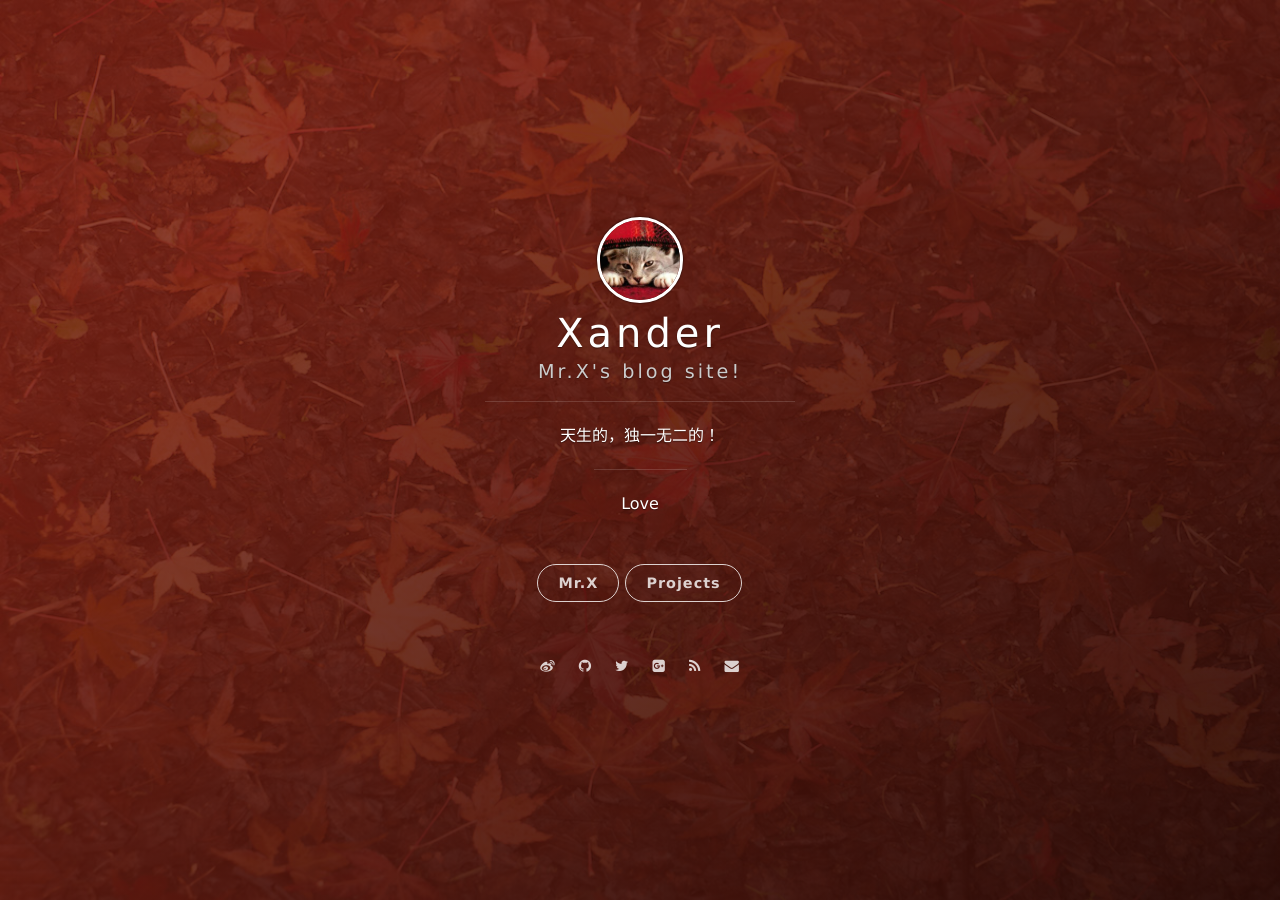
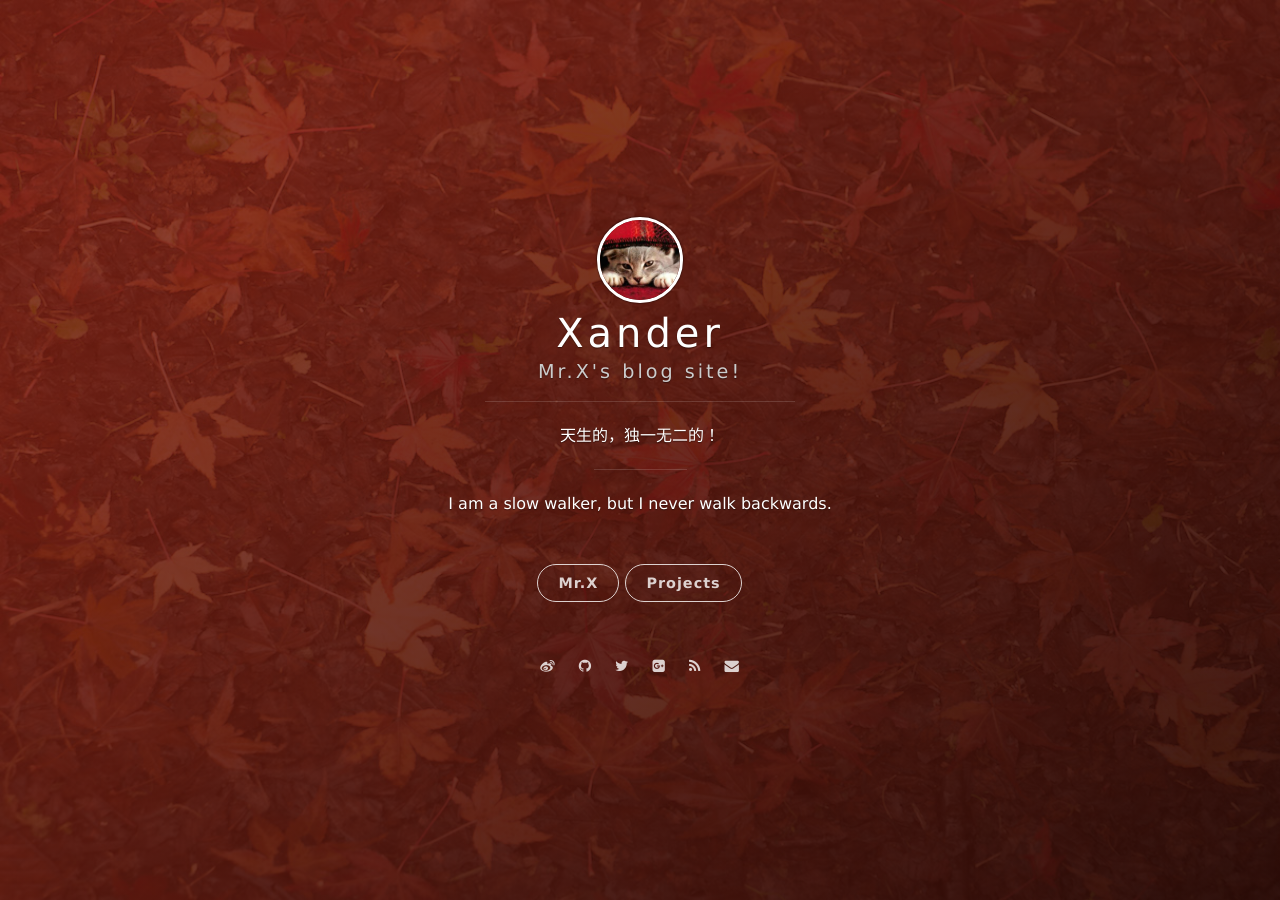
Before and after one commit to bobi1134/mrx520.github.io, a Jekyll site: the page built from index.html, in a window 1280 px wide. Built offline with Jekyll 4.4.1, drawn with Linux system fonts in a browser that asks for light colours; nearby versions of some CDN libraries; the list of posts is cut into pages by our own code.

Commit message:
更新配置文件

```diff
--- a/_config.yml
+++ b/_config.yml
@@ -1,7 +1,7 @@
 # Basic
 title: Xander
 subtitle: Mr.X's blog site!
-welcome_message: Love
+welcome_message: I am a slow walker, but I never walk backwards.
 description: 天生的，独一无二的！
 creator: <a href="https://mrx520.github.io/">@mrx520</a>
 
```
